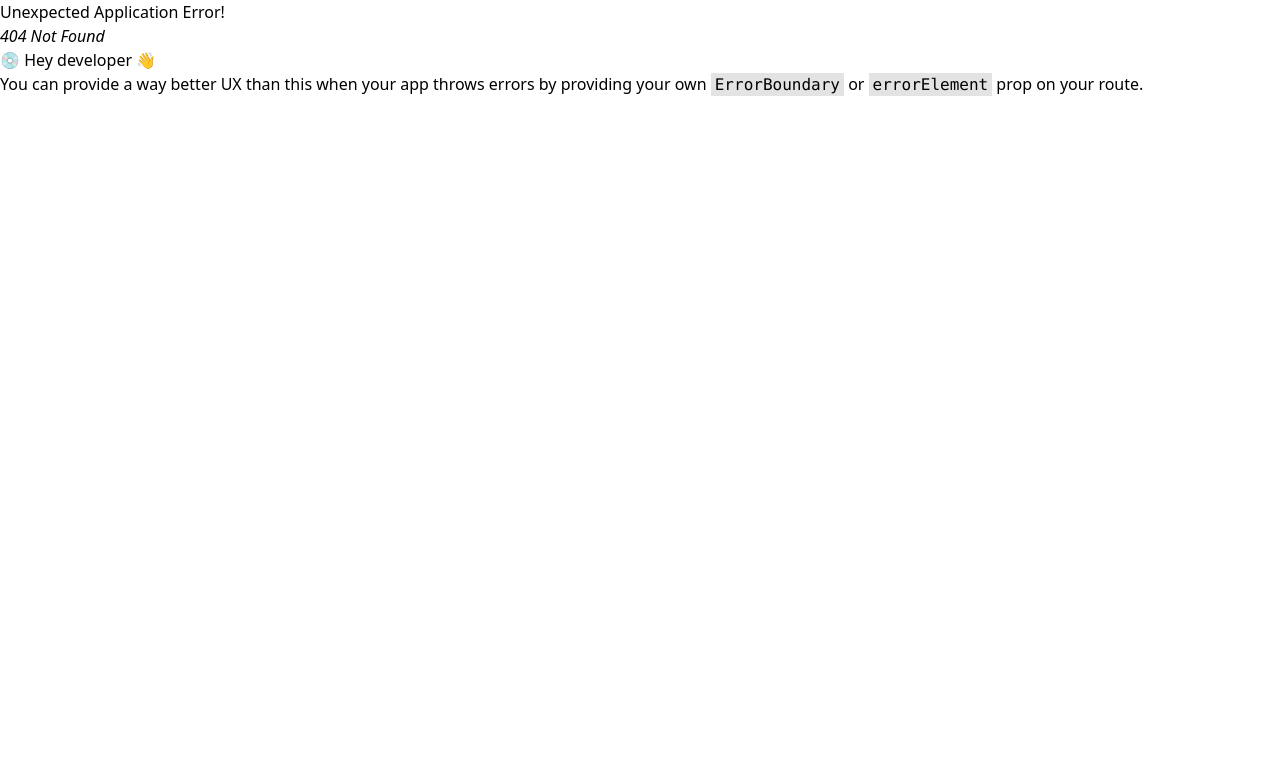
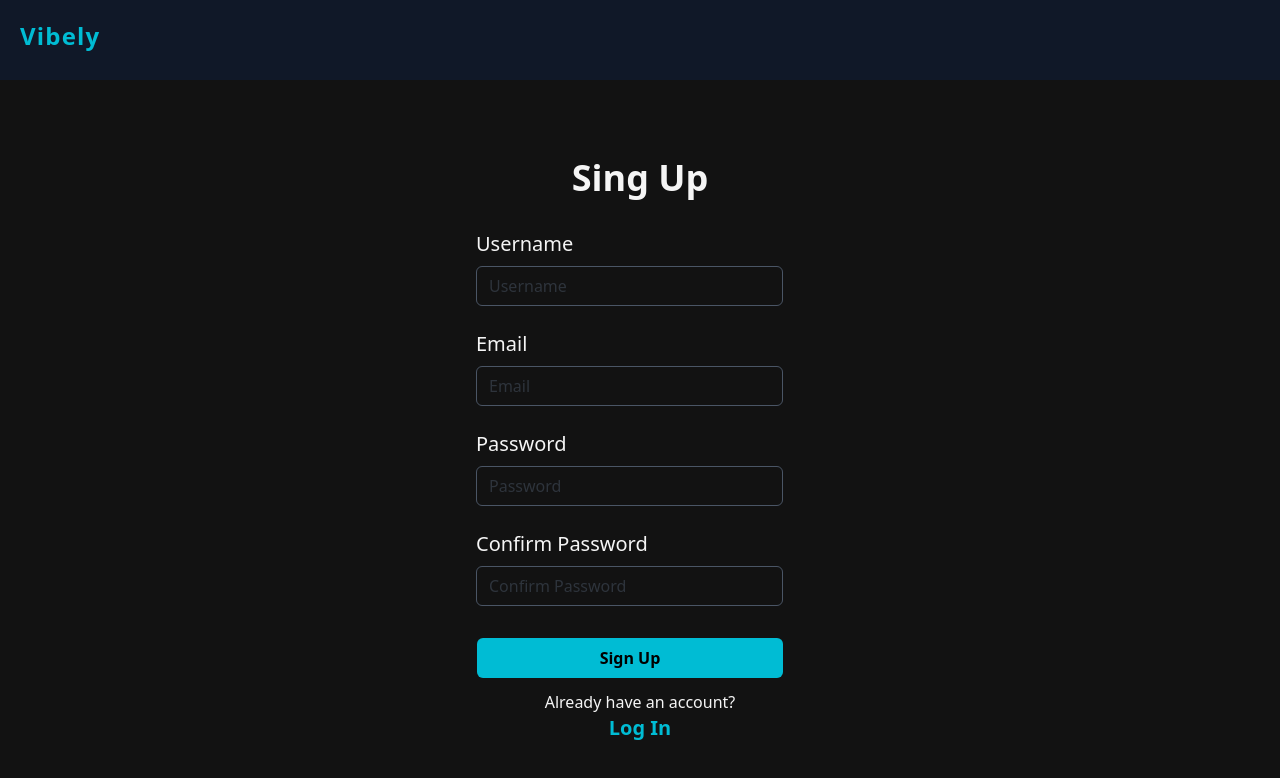
Before and after one commit to karisikdzemil/Vibely, a React (Vite) app: page /register in a window 1280 px wide. Before the commit this address had no page. Shown: the top 778 px of the page. Built offline with nearby package versions, Linux system fonts and the light colour scheme.

Commit message:
prepared data for authentication

```diff
--- a/src/App.jsx
+++ b/src/App.jsx
@@ -1,9 +1,8 @@
 import { RouterProvider, createBrowserRouter } from "react-router-dom";
-import Header from "./pages/Header";
-import Signup from "./pages/Signup";
-import Login from "./pages/Login";
 import Home from "./pages/Home";
 import Layout from "./Layout";
+import Register from "./pages/Register";
+import {action as registerUserAction} from './pages/Register'
 
 function App() {
   const router = createBrowserRouter([
@@ -11,9 +10,8 @@ function App() {
       path: "/",
       element: <Layout />,
       children: [
-        { index: true, element: <Signup /> },
-        { path: '/signup', element: <Signup /> },
-        { path: "/login", element: <Login /> },
+        { index: true, element: <Register />, action: registerUserAction  },
+        { path: '/register', element: <Register />, action: registerUserAction },
         { path: "/home", element: <Home /> },
       ],
     },
--- /dev/null
+++ b/src/components/login/Login.jsx
@@ -0,0 +1,20 @@
+import { Form } from "react-router-dom"
+export default function Login ( {type} ) {
+
+    return (
+            <Form method='post' className="w-112 h-auto p-5 flex flex-col items-center">
+                <h1 className="text-4xl text-[#f5f5f5] font-bold p-5">Log In</h1>
+                <div className="w-full h-25 flex flex-col gap-2 justify-center pl-10">
+                <label className="text-xl text-[#f5f5f5]" htmlFor="">Email</label>
+                <input name="email" required type='email'  className="w-10/12 h-10 rounded-md border-1  border-gray-600 text-gray-600 pl-3" placeholder="Email" />
+                </div>
+                <div className="w-full h-25 flex flex-col gap-2 justify-center pl-10">
+                <label className="text-xl text-[#f5f5f5]" htmlFor="">Password</label>
+                <input name="password" required type='password' className="w-10/12 h-10 rounded-md border-1  border-gray-600 text-gray-600 pl-3" placeholder="Password" />
+                </div>
+                <button type="submit" className="w-9/12 h-10 mr-5 mt-5 bg-[#00bcd4] cursor-pointer hover:bg-[#4ae7ff] rounded-md font-bold">Log In</button>
+                <p className=" mt-3 text-[#f5f5f5]">You don't have an account?</p>
+                <button type="button" onClick={() => type()} className="text-xl text-[#00bcd4] font-bold cursor-pointer">Sign Up</button>
+            </Form>
+    )
+}
--- /dev/null
+++ b/src/components/login/Signup.jsx
@@ -0,0 +1,67 @@
+import { Form } from "react-router-dom";
+export default function Signup({ type }) {
+  return (
+    <Form method="post" className="w-112 h-auto p-5 flex flex-col items-center">
+      <h1 className="text-4xl text-[#f5f5f5] font-bold p-5">Sing Up</h1>
+      <div className="w-full h-25 flex flex-col gap-2 justify-center pl-10">
+        <label className="text-xl text-[#f5f5f5]" htmlFor="">
+          Username
+        </label>
+        <input
+          name="username"
+          required
+          className="w-10/12 h-10 rounded-md border-1  border-gray-600 text-gray-600 pl-3"
+          type="text"
+          placeholder="Username"
+        />
+      </div>
+      <div className="w-full h-25 flex flex-col gap-2 justify-center pl-10">
+        <label className="text-xl text-[#f5f5f5]" htmlFor="">
+          Email
+        </label>
+        <input
+          name="email"
+          required
+          type="email"
+          className="w-10/12 h-10 rounded-md border-1  border-gray-600 text-gray-600 pl-3"
+          placeholder="Email"
+        />
+      </div>
+      <div className="w-full h-25 flex flex-col gap-2 justify-center pl-10">
+        <label className="text-xl text-[#f5f5f5]" htmlFor="">
+          Password
+        </label>
+        <input
+          name="password"
+          required
+          type="password"
+          className="w-10/12 h-10 rounded-md border-1  border-gray-600 text-gray-600 pl-3"
+          placeholder="Password"
+        />
+      </div>
+      <div className="w-full h-25 flex flex-col gap-2 justify-center pl-10">
+        <label className="text-xl text-[#f5f5f5]" htmlFor="">
+          Confirm Password
+        </label>
+        <input
+          name="confirmPassword"
+          required
+          type="password"
+          className="w-10/12 h-10 rounded-md border-1  border-gray-600 text-gray-600 pl-3"
+          placeholder="Confirm Password"
+        />
+      </div>
+      <button type="submit" className="w-9/12 h-10 mr-5 mt-5 bg-[#00bcd4] cursor-pointer hover:bg-[#4ae7ff] rounded-md font-bold">
+        Sign Up
+      </button>
+      <p className=" mt-3 text-[#f5f5f5]">Already have an account?</p>
+      <button
+        type="button"
+        onClick={() => type()}
+        className="text-xl text-[#00bcd4] font-bold cursor-pointer"
+      >
+        Log In
+      </button>
+    </Form>
+  );
+}
--- a/src/pages/Login.jsx
+++ /dev/null
@@ -1,22 +0,0 @@
-import { Link } from "react-router-dom"
-export default function Login () {
-
-    return (
-        <section className="w-[100%] min-h-[90vh] bg-[#121212] flex justify-center items-center">
-            <form className="w-112 h-auto p-5 flex flex-col items-center">
-                <h1 className="text-4xl text-[#f5f5f5] font-bold p-5">Log In</h1>
-                <div className="w-full h-25 flex flex-col gap-2 justify-center pl-10">
-                <label className="text-xl text-[#f5f5f5]" htmlFor="">Email</label>
-                <input className="w-10/12 h-10 rounded-md border-1  border-gray-600 text-gray-600 pl-3" type="text" placeholder="Email" />
-                </div>
-                <div className="w-full h-25 flex flex-col gap-2 justify-center pl-10">
-                <label className="text-xl text-[#f5f5f5]" htmlFor="">Password</label>
-                <input className="w-10/12 h-10 rounded-md border-1  border-gray-600 text-gray-600 pl-3" type="password" placeholder="Password" />
-                </div>
-                <button className="w-9/12 h-10 mr-5 mt-5 bg-[#00bcd4] cursor-pointer hover:bg-[#4ae7ff] rounded-md font-bold">Log In</button>
-                <p className=" mt-3 text-[#f5f5f5]">You don't have an account?</p>
-                <Link to='/signup' className="text-xl text-[#00bcd4] font-bold" href="">Sign Up</Link>
-            </form>
-        </section>
-    )
-}
--- /dev/null
+++ b/src/pages/Register.jsx
@@ -0,0 +1,23 @@
+import { useState } from "react";
+import Signup from "../components/login/Signup";
+import Login from "../components/login/Login";
+
+export default function Register () {
+    const [typeOfRegistration, setTypeOfRegistration] = useState('signup');
+
+    function registrationHandler () {
+        setTypeOfRegistration(prevType => prevType === 'signup' ? 'login' : 'signup');
+    }
+    return (
+        <section className="w-[100%] min-h-[90vh] bg-[#121212] flex justify-center items-center">
+            {typeOfRegistration === 'signup' ? <Signup type={registrationHandler}/> : <Login type={registrationHandler}/>}
+        </section>
+    )
+}
+
+export async function action ( { request } ) {
+    const formData = await request.formData();
+    // console.log(FormData)
+    console.log(formData.get('email'));
+    console.log('radi')
+}
--- a/src/pages/Signup.jsx
+++ /dev/null
@@ -1,30 +0,0 @@
-import { Link } from "react-router-dom"
-export default function Signup () {
-
-    return (
-        <section className="w-[100%] min-h-[90vh] bg-[#121212] flex justify-center items-center">
-            <form className="w-112 h-auto p-5 flex flex-col items-center">
-                <h1 className="text-4xl text-[#f5f5f5] font-bold p-5">Sing Up</h1>
-                 <div className="w-full h-25 flex flex-col gap-2 justify-center pl-10">
-                <label className="text-xl text-[#f5f5f5]" htmlFor="">Username</label>
-                <input className="w-10/12 h-10 rounded-md border-1  border-gray-600 text-gray-600 pl-3" type="text" placeholder="Username" />
-                </div>
-                <div className="w-full h-25 flex flex-col gap-2 justify-center pl-10">
-                <label className="text-xl text-[#f5f5f5]" htmlFor="">Email</label>
-                <input className="w-10/12 h-10 rounded-md border-1  border-gray-600 text-gray-600 pl-3" type="text" placeholder="Email" />
-                </div>
-                <div className="w-full h-25 flex flex-col gap-2 justify-center pl-10">
-                <label className="text-xl text-[#f5f5f5]" htmlFor="">Password</label>
-                <input className="w-10/12 h-10 rounded-md border-1  border-gray-600 text-gray-600 pl-3" type="password" placeholder="Password" />
-                </div>
-                <div className="w-full h-25 flex flex-col gap-2 justify-center pl-10">
-                <label className="text-xl text-[#f5f5f5]" htmlFor="">Confirm Password</label>
-                <input className="w-10/12 h-10 rounded-md border-1  border-gray-600 text-gray-600 pl-3" type="password" placeholder="Confirm Password" />
-                </div>
-                <button className="w-9/12 h-10 mr-5 mt-5 bg-[#00bcd4] cursor-pointer hover:bg-[#4ae7ff] rounded-md font-bold">Sign Up</button>
-                <p className=" mt-3 text-[#f5f5f5]">Already have an account?</p>
-                <Link to='/login' className="text-xl text-[#00bcd4] font-bold" href="">Log In</Link>
-            </form>
-        </section>
-    )
-}
```
